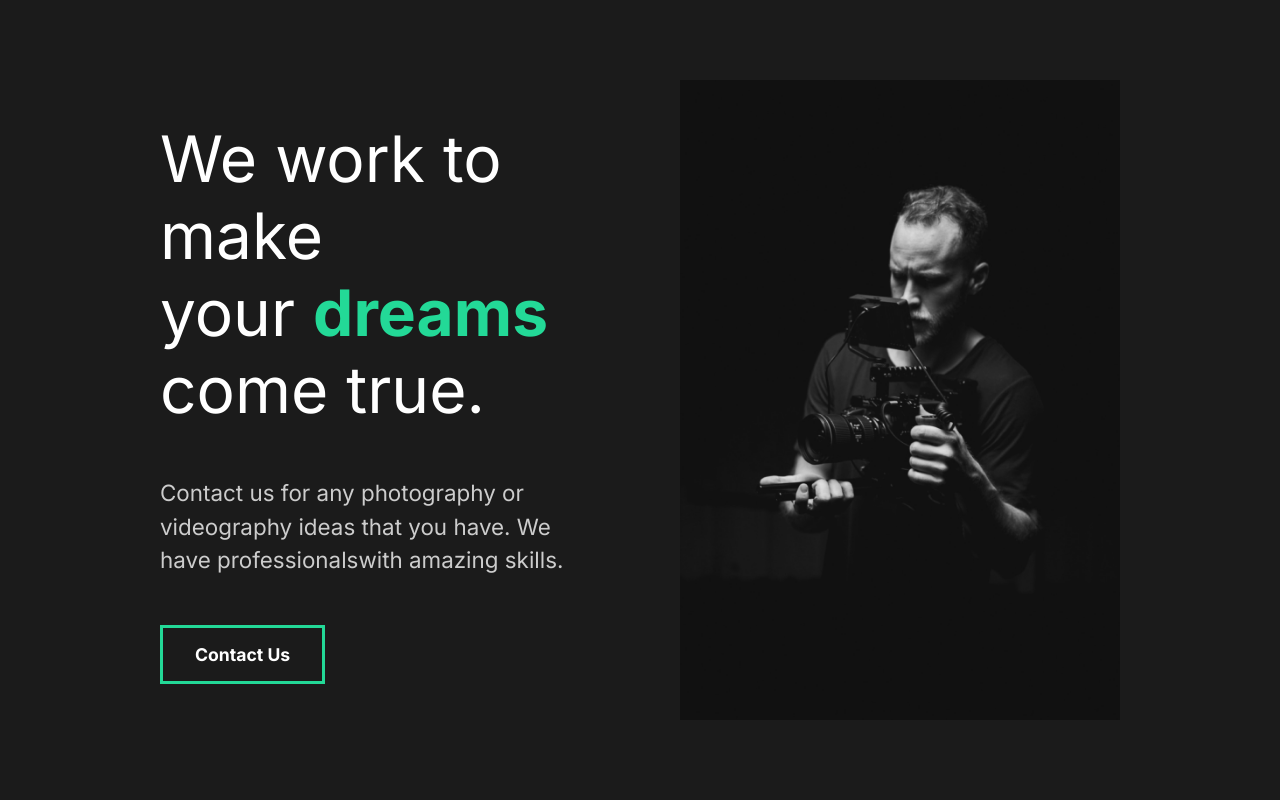
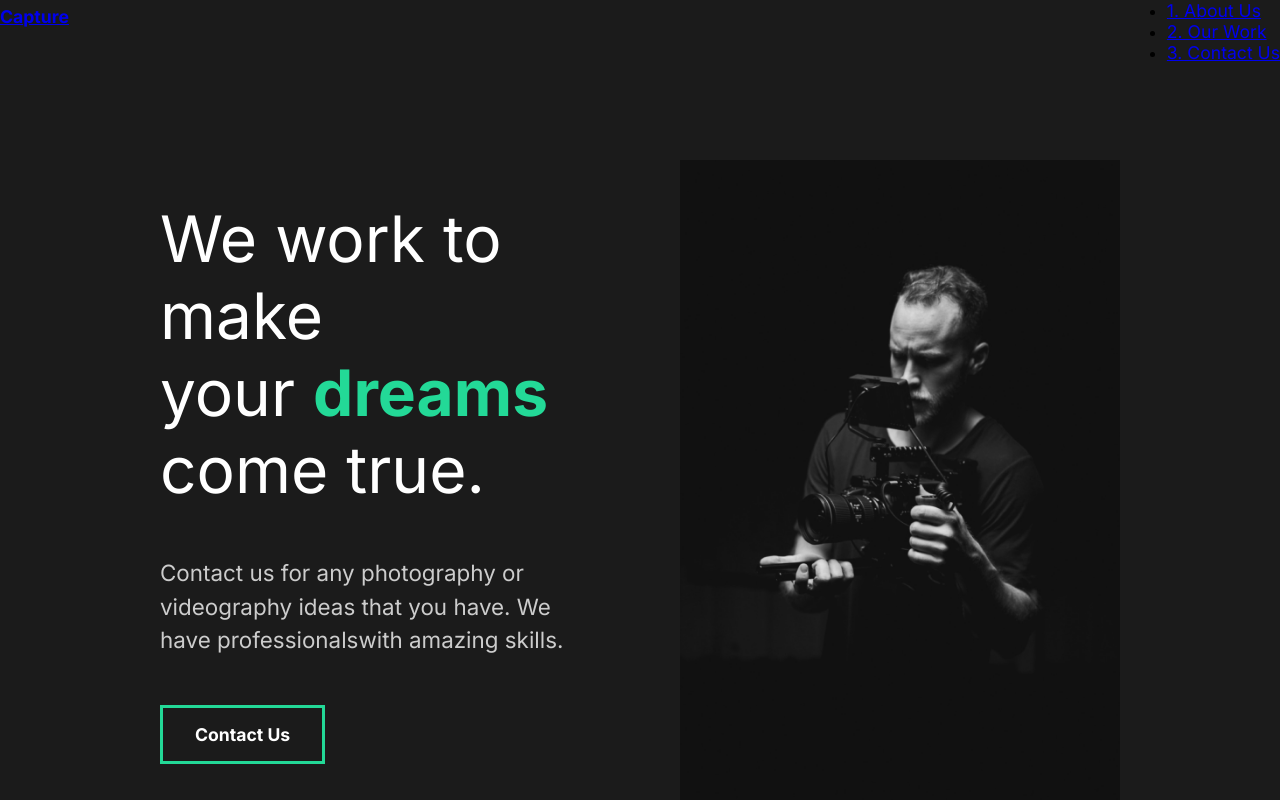
Before and after one commit to jos3ph-m/Capture, a React (Create React App) app: page / in a window 1280 px wide. Shown: the top 800 px of the page. Built offline with nearby package versions, Linux system fonts and the light colour scheme.

Commit message:
Nav basic styles

```diff
--- a/src/App.js
+++ b/src/App.js
@@ -2,11 +2,13 @@
 import GlobalStyle from './components/GlobalStyle';
 //import pages
 import AboutUs from './pages/AboutUs';
+import Nav from './components/Nav';
 
 function App() {
   return (
     <div className="App">
       <GlobalStyle />
+      <Nav />
       <AboutUs />
     </div>
   );
--- a/src/components/Nav.js
+++ b/src/components/Nav.js
@@ -3,7 +3,7 @@ import styled from 'styled-components';
 
 const Nav = () => {
   return (
-    <nav>
+    <StyledNav>
       <h1><a href="#">Capture</a></h1>
       <ul>
         <li>
@@ -16,8 +16,15 @@ const Nav = () => {
           <a href="#">3. Contact Us</a>
         </li>
       </ul>
-    </nav>
+    </StyledNav>
   )
 }
 
+const StyledNav = styled.nav`
+  min-height: 10vh;
+  display: flex;
+  margin: auto;
+  justify-content: space-between;
+`
+
 export default Nav;
```
Also changed, not shown: 1 other file (tests, documents, lock files or other folders).
